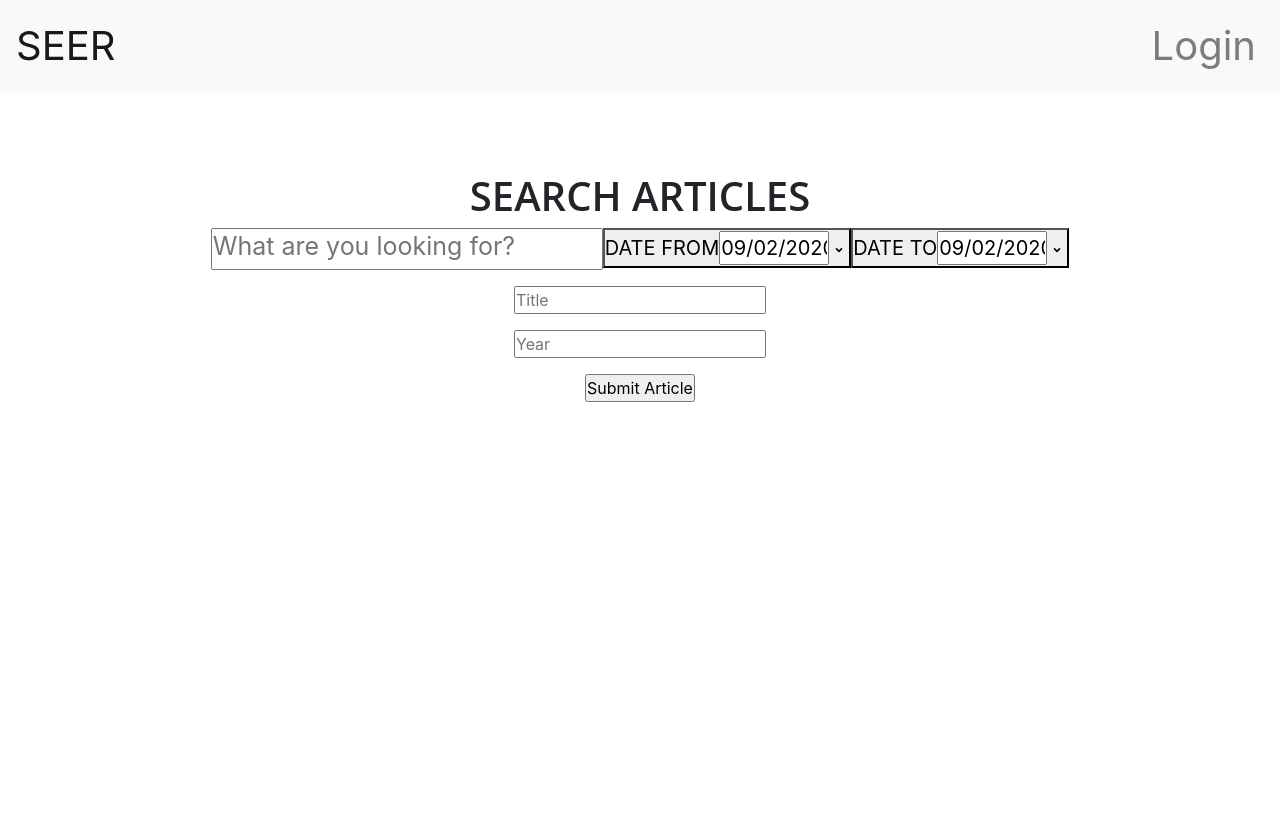
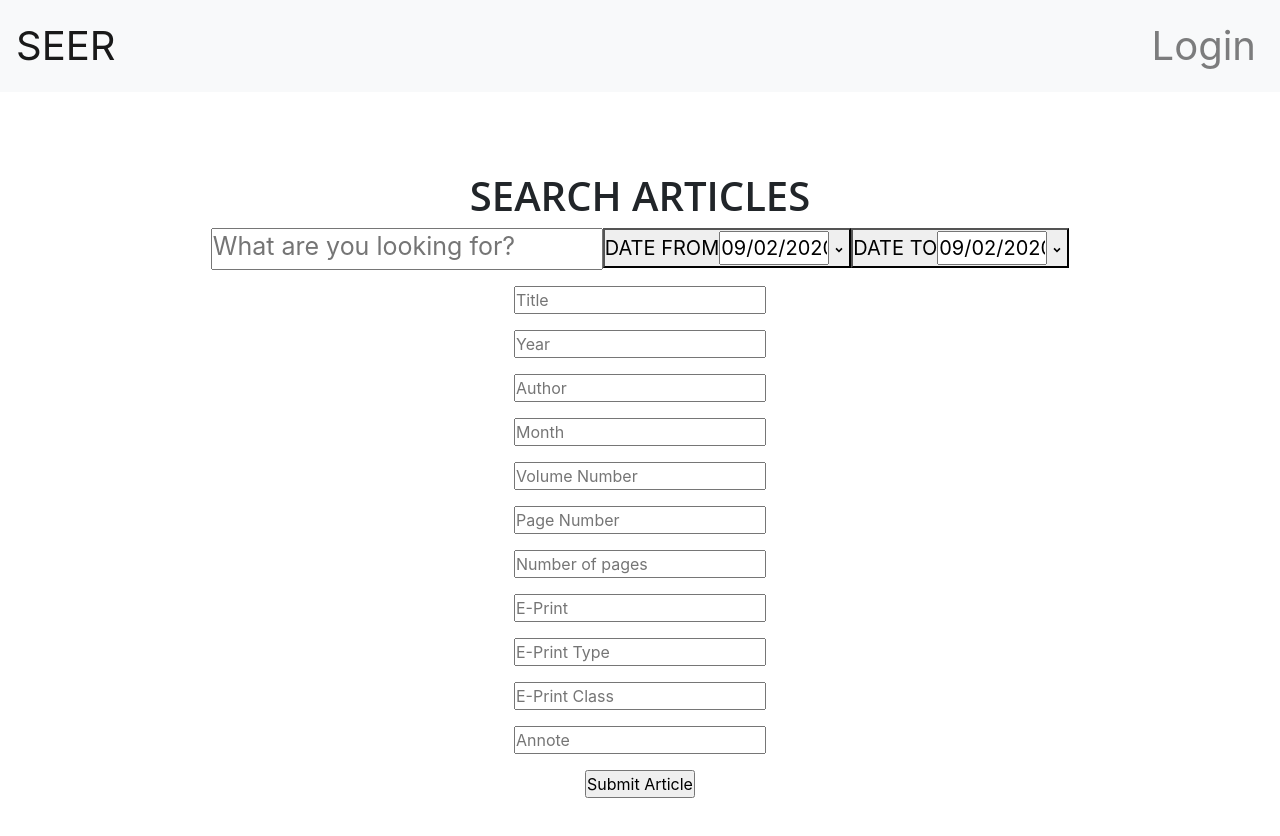
Before and after one commit to RobSnz/2020_SE_A1a, a React (Create React App) app: page / in a window 1280 px wide. Shown: the top 836 px of the page. Before the commit the page ends 800 px from the top, so only its background shows below. Built offline with nearby package versions, Linux system fonts and the light colour scheme.

Commit message:
got some stuff working
love from taylor

```diff
--- a/src/Article/Article.js
+++ b/src/Article/Article.js
@@ -1,12 +1,13 @@
 import React from "react";
 import storeArticle from "./storeArticle";
 import { Card } from 'react-bootstrap';
+//import axios from 'axios';
 
 class Article extends React.Component {
     constructor(props) {
         super(props);
 
-        this.state = {title: '', year: ''};
+        this.state = {title: '', year: '', author: '', month: '', volume: '', pagesNum: '', numOfPages: '', ePrint: '', ePrintType: '', ePrintClass: '', annote: ''};
 
         this.handleSubmit = this.handleSubmit.bind(this);
     }
@@ -15,8 +16,17 @@ class Article extends React.Component {
         event.preventDefault();
 
         const articleSave = {
-            title: this.state,
-            year: this.state
+            title: this.state.title,
+            year: this.state.year,
+            author: this.state.author,
+            month: this.state.month,
+            volume: this.state.volume,
+            pagesNum: this.state.pagesNum,
+            numOfPages: this.state.numOfPages,
+            ePrint: this.state.ePrint,
+            ePrintType: this.state.ePrintType,
+            ePrintClass: this.state.ePrintClass,
+            annote: this.state.annote
         }
 
         storeArticle(articleSave);
@@ -44,6 +54,78 @@ class Article extends React.Component {
                                 />
                             </ul>
                         </div>
+                        <div>
+                            <ul>
+                                <input onKeyDown={ (e) => { if(e.key === 13) this.handleSubmit(e);}}
+                                    type='text' placeholder='Author' onChange={(e) => this.setState({ author: e.target.value })}
+                                    value={ this.state.author }
+                                />
+                            </ul>
+                        </div>
+                        <div>
+                            <ul>
+                                <input onKeyDown={ (e) => { if(e.key === 13) this.handleSubmit(e);}}
+                                    type='text' placeholder='Month' onChange={(e) => this.setState({ month: e.target.value })}
+                                    value={ this.state.month }
+                                />
+                            </ul>
+                        </div>
+                        <div>
+                            <ul>
+                                <input onKeyDown={ (e) => { if(e.key === 13) this.handleSubmit(e);}}
+                                    type='text' placeholder='Volume Number' onChange={(e) => this.setState({ volume: e.target.value })}
+                                    value={ this.state.volume }
+                                />
+                            </ul>
+                        </div>
+                        <div>
+                            <ul>
+                                <input onKeyDown={ (e) => { if(e.key === 13) this.handleSubmit(e);}}
+                                    type='text' placeholder='Page Number' onChange={(e) => this.setState({ pagesNum: e.target.value })}
+                                    value={ this.state.pagesNum }
+                                />
+                            </ul>
+                        </div>
+                        <div>
+                            <ul>
+                                <input onKeyDown={ (e) => { if(e.key === 13) this.handleSubmit(e);}}
+                                    type='text' placeholder='Number of pages' onChange={(e) => this.setState({ numOfPages: e.target.value })}
+                                    value={ this.state.numOfPages }
+                                />
+                            </ul>
+                        </div>
+                        <div>
+                            <ul>
+                                <input onKeyDown={ (e) => { if(e.key === 13) this.handleSubmit(e);}}
+                                    type='text' placeholder='E-Print' onChange={(e) => this.setState({ ePrint: e.target.value })}
+                                    value={ this.state.ePrint }
+                                />
+                            </ul>
+                        </div>
+                        <div>
+                            <ul>
+                                <input onKeyDown={ (e) => { if(e.key === 13) this.handleSubmit(e);}}
+                                    type='text' placeholder='E-Print Type' onChange={(e) => this.setState({ ePrintType: e.target.value })}
+                                    value={ this.state.ePrintType }
+                                />
+                            </ul>
+                        </div>
+                        <div>
+                            <ul>
+                                <input onKeyDown={ (e) => { if(e.key === 13) this.handleSubmit(e);}}
+                                    type='text' placeholder='E-Print Class' onChange={(e) => this.setState({ ePrintClass: e.target.value })}
+                                    value={ this.state.ePrintClass }
+                                />
+                            </ul>
+                        </div>
+                        <div>
+                            <ul>
+                                <input onKeyDown={ (e) => { if(e.key === 13) this.handleSubmit(e);}}
+                                    type='text' placeholder='Annote' onChange={(e) => this.setState({ annote: e.target.value })}
+                                    value={ this.state.annote }
+                                />
+                            </ul>
+                        </div>
                         <input type="submit" value="Submit Article"/>
                     </form>
                     </Card>
```
Also changed, not shown: 2 other files (tests, documents, lock files or other folders).
